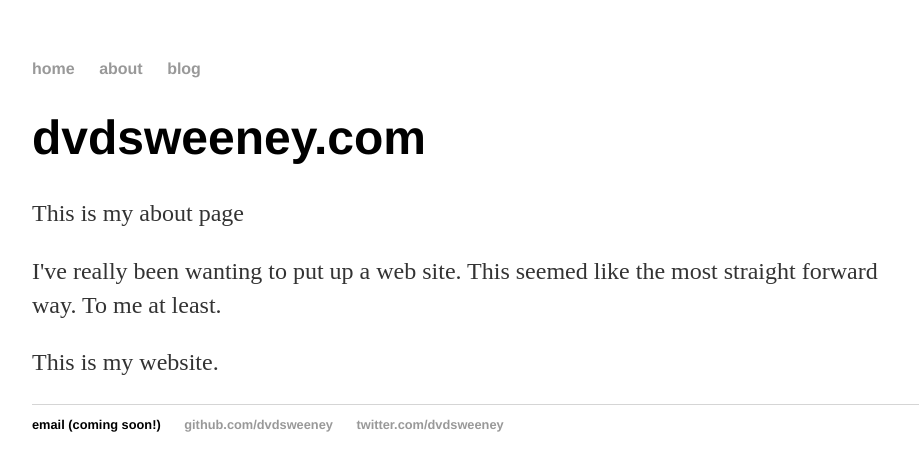
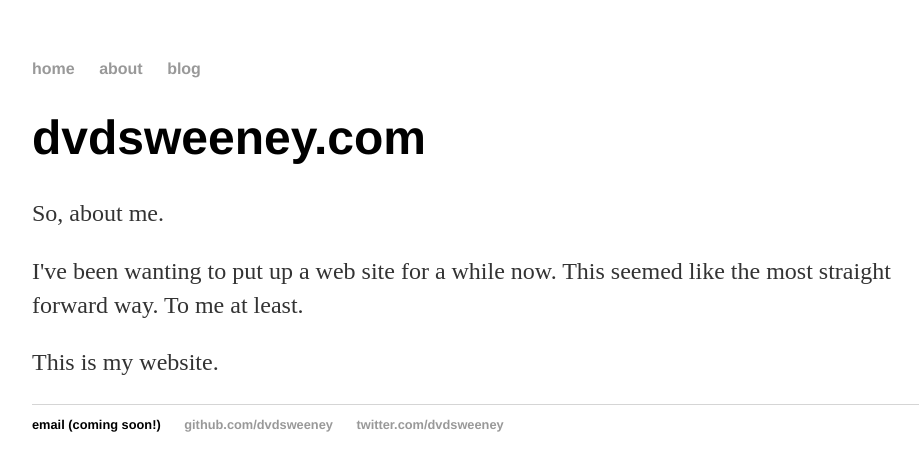
Before and after one commit to dvdsweeney/dvdsweeney.github.io, a Jekyll site: the page built from about/index.html, in a window 1280 px wide. Shown: the top 471 px of the page, without its empty margins (160-1079 px from the left). Built offline with Jekyll 4.4.1, drawn with Linux system fonts in a browser that asks for light colours.

Commit message:
Update index.html

```diff
--- a/about/index.html
+++ b/about/index.html
@@ -4,7 +4,7 @@ title: dvdsweeney.com
 ---
 <div class="blurb">
 	<h1>dvdsweeney.com</h1>
-	<p>This is my about page</p>
-	<p>I've really been wanting to put up a web site. This seemed like the most straight forward way. To me at least.</p>
+	<p>So, about me.</p>
+	<p>I've been wanting to put up a web site for a while now. This seemed like the most straight forward way. To me at least.</p>
 	<p>This is my website.</p>
 </div><!-- /.blurb -->
```
